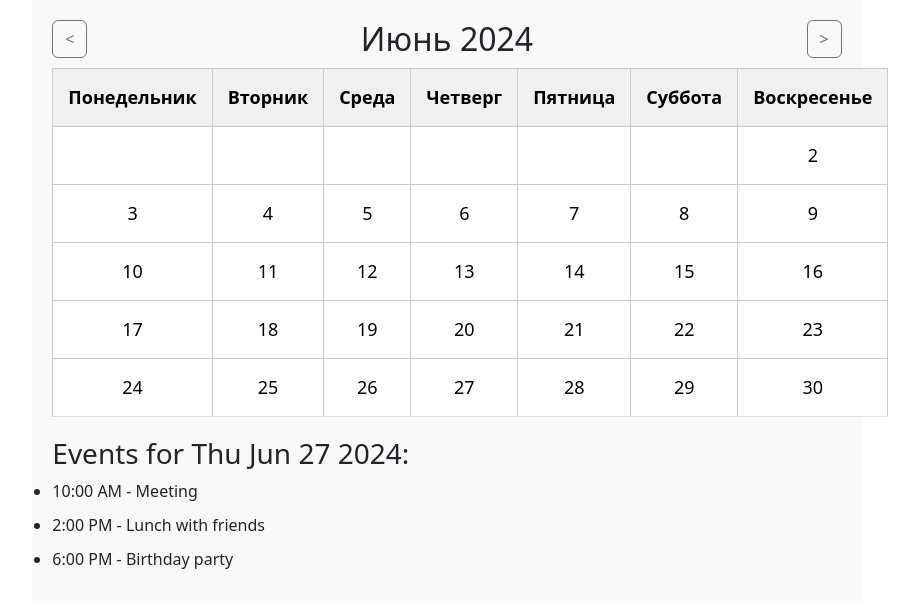
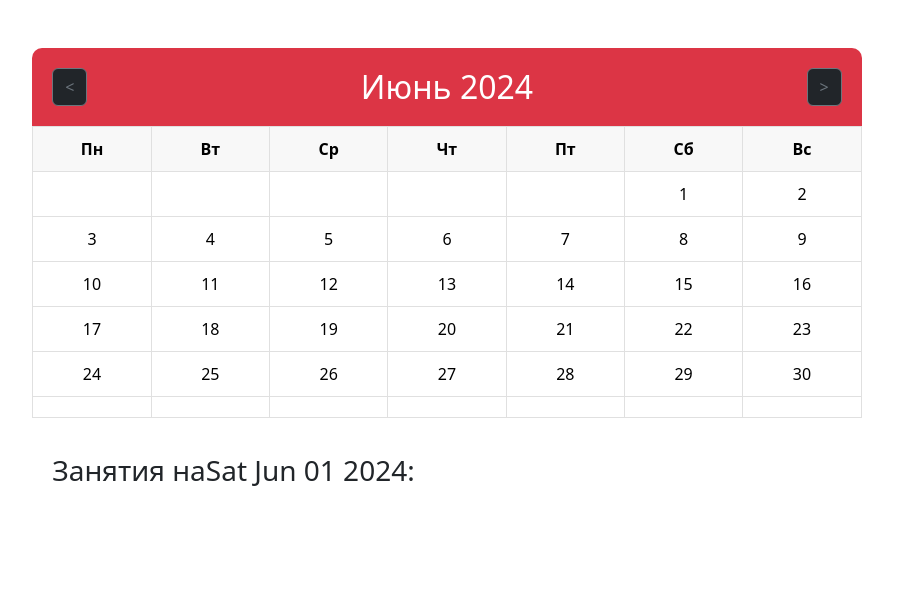
Before and after one commit to veellimir/Django_Journal_Dobrynya, a Django app: page /schedules/ in a window 1280 px wide. Shown: the part 86-694 px from the top of the page, without its empty margins (193-1112 px from the left). Run offline with Django 5.2, Linux system fonts and the light colour scheme; the visitor is signed in with stand-in values (Sample User, id 1); data that the repository does not hold is empty.

Commit message:
create calendar schedules

```diff
--- /dev/null
+++ b/app_schedules/api.py
@@ -0,0 +1,21 @@
+from django.contrib.auth.decorators import login_required
+from django.http import JsonResponse
+
+from .models import Event
+
+
+@login_required
+def get_events(request):
+    events = Event.objects.all()
+    events_list = [
+        {
+            "name": event.name,
+            "title": event.title,
+            "start_time": event.start_time.strftime("%H:%M"),
+            "end_time": event.end_time.strftime("%H:%M"),
+            "description": event.description,
+            "days_of_week": event.days_of_week.split(",")
+        }
+        for event in events
+    ]
+    return JsonResponse(events_list, safe=False)
--- a/app_schedules/templates/app_schedules/schedules.html
+++ b/app_schedules/templates/app_schedules/schedules.html
@@ -4,31 +4,33 @@
 
 
 {% block content %}
-  <div class="container-fluid">
+<main>
+  <div>
+    <div class="container-fluid mt-5">
       <div class="row justify-content-center">
         <div class="col-lg-8">
           <div class="calendar">
-          <div class="calendar-header">
-            <button class="btn btn-outline-secondary" onclick="previousMonth()">&lt;</button>
+            <div class="calendar-header bg-danger">
+              <button class="btn btn-outline-secondary bg-dark previousMonth" >&lt;</button>
               <h2 id="month-year"></h2>
-            <button class="btn btn-outline-secondary" onclick="nextMonth()">&gt;</button>
+              <button class="btn btn-outline-secondary bg-dark nextMonth">&gt;</button>
             </div>
-
             <table class="table table-bordered calendar-table" id="calendar-body">
               <thead class="thead-light">
-              <tr id="weekdays"></tr>
+                <tr id="weekdays" class="weekdays_element"></tr>
               </thead>
-            <tbody id="calendar-dates"></tbody>
+              <tbody id="calendar-dates" class="number_day"></tbody>
             </table>
-
             <div id="events-container" class="event-list">
-            <h3>Events for <span id="event-date"></span>:</h3>
+              <h3>Занятия на<span id="event-date"></span>:</h3>
               <ul id="events-list" class="list-group"></ul>
             </div>
           </div>
         </div>
       </div>
     </div>
+  </div>
+</main>
 
-  <script src="{% static 'mainapp/js/calendar.js' %}"></script>
+  <script type="module" src="{% static 'mainapp/js/calendar.js' %}"></script>
 {% endblock %}
--- a/app_schedules/urls.py
+++ b/app_schedules/urls.py
@@ -1,6 +1,9 @@
 from django.urls import path
 from . import views
+from . import api
 
 urlpatterns = [
     path("schedules/", views.schedules, name="schedules"),
+
+    path('api/events/', api.get_events, name='get_events'),
 ]
--- a/app_schedules/views.py
+++ b/app_schedules/views.py
@@ -1,6 +1,5 @@
 from django.contrib.auth.decorators import login_required
 from django.shortcuts import render
-import json
 
 from .models import Event
 
--- a/mainapp/static/mainapp/css/base.css
+++ b/mainapp/static/mainapp/css/base.css
@@ -32,38 +32,73 @@ a {
 
 
 /* calendar */
-.calendar {
-  padding: 20px;
-  background-color: #f9f9f9;
+.calendar-container {
+  width: 100%;
+  max-width: 1200px;
+  height: 90%;
+  display: flex;
+  flex-direction: column;
+  background: white;
+  border-radius: 10px;
 }
 
 .calendar-header {
   display: flex;
   justify-content: space-between;
   align-items: center;
-  margin-bottom: 10px;
+  padding: 20px;
+  color: white;
+  border-top-left-radius: 10px;
+  border-top-right-radius: 10px;
 }
 
 .calendar-header h2 {margin: 0;}
 
 .calendar-table {
+  flex-grow: 1;
   width: 100%;
+  table-layout: fixed;
   border-collapse: collapse;
 }
 
 .calendar-table th, .calendar-table td {
-  border: 1px solid #ccc;
-  padding: 15px;
   text-align: center;
-  font-size: 18px;
+  vertical-align: middle;
+  padding: 10px 5px;
+  border: 1px solid #e0e0e0;
 }
-.calendar-table th {background-color: #f0f0f0;}
 
-.today {background-color: #ffffcc;}
+.calendar-table th {background: #f8f8f8;}
 
-.event-list {margin-top: 20px;}
+.calendar-table td {
+  cursor: pointer;
+  transition: background-color 0.3s;
+}
+.calendar-table td:hover {background: #e0e0e0;}
 
-.event-list li {
-  margin-bottom: 10px;
-  font-size: 16px;
+.number_day td {min-width: 200px !important;}
+
+.event-list {
+  padding: 20px;
+  overflow-y: auto;
+  max-height: 150px;
 }
+
+.event-list h3 {margin-top: 0;}
+
+.has-event {
+  background-color: rgb(35, 83, 99);
+  color: white;
+  font-weight: bold;
+}
+
+.event-name {
+  font-size: 12px;
+  background: #0d6dfd7f;
+  margin-top: 10px;
+  padding: 5px;
+  border-radius: 10px;
+  /* min-width: 200px !important; */
+}
+
+.event-name:hover {background: #0d6dfdbb;}
--- /dev/null
+++ b/mainapp/static/mainapp/js/api_get.js
@@ -0,0 +1,17 @@
+
+export function fetchEvents() {
+    return fetch("/api/events/")
+      .then((response) => {
+        if (!response.ok) {
+          throw new Error('Network response was not ok');
+        }
+        return response.json();
+      })
+      .then((data) => {
+        let events = data;
+        return events;
+      })
+      .catch((error) => {
+        return;
+    });
+}
--- a/mainapp/static/mainapp/js/calendar.js
+++ b/mainapp/static/mainapp/js/calendar.js
@@ -1,106 +1,126 @@
+import { fetchEvents } from './api_get.js'
+
 let today = new Date(),
     currentMonth = today.getMonth(),
-    currentYear = today.getFullYear(),
-    selectedDate = new Date(today);
+    currentYear = today.getFullYear();
 
-const months = ['Январь','Февраль','Март','Апрель','Май','Июнь','Июль','Август','Сентябрь','Октябрь','Ноябрь','Декабрь'],
-      weekdays = ['Понедельник', 'Вторник', 'Среда', 'Четверг', 'Пятница', 'Суббота', 'Воскресенье'];
+const months = [
+    "Январь",
+    "Февраль",
+    "Март",
+    "Апрель",
+    "Май",
+    "Июнь",
+    "Июль",
+    "Август",
+    "Сентябрь",
+    "Октябрь",
+    "Ноябрь",
+    "Декабрь",
+  ],
+  weekdays = ["Пн", "Вт", "Ср", "Чт", "Пт", "Сб", "Вс"];
 
-function generateCalendar(month, year) {
+function displayEvents(date) {
+    let eventDate = date.toDateString();
+    document.getElementById("event-date").textContent = eventDate;
+
+  fetchEvents()
+    .then((events) => {
+      generateCalendar(currentMonth, currentYear, events);
+    })
+    .catch((error) => {
+      generateCalendar(currentMonth, currentYear, []);
+  });
+}
+
+
+function generateCalendar(month, year, events) {
   let firstDay = new Date(year, month, 1),
       lastDay = new Date(year, month + 1, 0),
       numDays = lastDay.getDate(),
-      startingDay = firstDay.getDay();
+      startingDay = (firstDay.getDay() + 6) % 7;
 
-  document.getElementById('month-year').textContent = months[month] + ' ' + year;
+  document.getElementById("month-year").textContent =
+    months[month] + " " + year;
 
-  let calendarDates = document.getElementById('calendar-dates');
-  calendarDates.innerHTML = '';
+  let calendarDates = document.getElementById("calendar-dates");
+  calendarDates.innerHTML = "";
 
-  let weekdaysRow = document.getElementById('weekdays');
-  weekdaysRow.innerHTML = '';
+  let weekdaysRow = document.getElementById("weekdays");
+  weekdaysRow.innerHTML = "";
 
   for (let weekday of weekdays) {
-    let th = document.createElement('th');
+    let th = document.createElement("th");
     th.textContent = weekday;
     weekdaysRow.appendChild(th);
   }
 
-  let date = 2;
+  let date = 1,
+      currentWeekday = startingDay;
+
   for (let i = 0; i < 6; i++) {
-    let row = document.createElement('tr');
+    let row = document.createElement("tr");
 
     for (let j = 0; j < 7; j++) {
+      let cell = document.createElement("td");
+
       if (i === 0 && j < startingDay) {
-        let cell = document.createElement('td');
-        row.appendChild(cell);
+        cell.textContent = "";
 
       } else if (date > numDays) {
-        break;
+        cell.textContent = "";
 
       } else {
-        let cell = document.createElement('td');
-        cell.textContent = date;
+        let eventDiv = document.createElement("div");
+        eventDiv.textContent = date;
+        cell.appendChild(eventDiv);
 
-        if (date === today.getDate() && year === today.getFullYear() && month === today.getMonth()) {
-          cell.classList.add('today');
+        let currentDayOfWeek = weekdays[currentWeekday];
+        cell.setAttribute("data-weekday", currentDayOfWeek);
+
+        if (events && events.length > 0) {
+          events.forEach((event) => {
+            if (event.days_of_week.includes(currentDayOfWeek.toLowerCase())) {
+              let eventNameDiv = document.createElement("div");
+
+              eventNameDiv.textContent = event.name;
+              eventNameDiv.classList.add("event-name");
+              cell.appendChild(eventNameDiv);
+            }
+          });
         }
-
-        cell.addEventListener('click', function() {
-          selectDate(new Date(year, month, date));
-        });
-        row.appendChild(cell);
         date++;
+        currentWeekday = (currentWeekday + 1) % 7;
       }
+      row.appendChild(cell);
     }
     calendarDates.appendChild(row);
   }
-
-  displayEvents(selectedDate);
 }
 
-function displayEvents(date) {
-  let eventDate = date.toDateString();
-  document.getElementById('event-date').textContent = eventDate;
 
-  let eventsList = document.getElementById('events-list');
-  eventsList.innerHTML = '';
-  let events = [
-    { time: '10:00 AM', title: 'Meeting' },
-    { time: '2:00 PM', title: 'Lunch with friends' },
-    { time: '6:00 PM', title: 'Birthday party' }
-  ];
+const previousMonth = document.querySelector('.previousMonth'),
+      nextMonth = document.querySelector('.nextMonth');
 
-  events.forEach(event => {
-    let li = document.createElement('li');
-    li.textContent = `${event.time} - ${event.title}`;
-    eventsList.appendChild(li);
-  });
-}
-
-function selectDate(date) {
-  selectedDate = date;
-  generateCalendar(selectedDate.getMonth(), selectedDate.getFullYear());
-}
-
-function previousMonth() {
+previousMonth.addEventListener('click', () => {
   currentMonth--;
 
   if (currentMonth < 0) {
-        currentMonth = 11;
-        currentYear--;
+    currentMonth = 11;
+    currentYear--;
   }
-  generateCalendar(currentMonth, currentYear);
-}
+  displayEvents(new Date(currentYear, currentMonth));
+})
 
-function nextMonth() {
+nextMonth.addEventListener('click', () => {
   currentMonth++;
 
   if (currentMonth > 11) {
-        currentMonth = 0;
-        currentYear++;
+    currentMonth = 0;
+    currentYear++;
   }
-  generateCalendar(currentMonth, currentYear);
-}
+  displayEvents(new Date(currentYear, currentMonth));
+})
 
-generateCalendar(currentMonth, currentYear);
+
+displayEvents(new Date(currentYear, currentMonth));
--- a/users/views.py
+++ b/users/views.py
@@ -26,7 +26,6 @@ def user_login(request):
 
         if user is not None and user.is_active:
             login(request, user)
-            messages.success(request, f"Здравствуйте, {user.username}")
 
             if not user.is_superuser:
                 try:
```
Also changed, not shown: app_schedules/admin.py (+7 -1 lines), app_schedules/forms.py (added, +17 -0 lines), app_schedules/models.py (+21 -5 lines), mainapp/templates/mainapp/schedules.html (deleted, +0 -47 lines), app_schedules/migrations/0001_initial.py, mainapp/migrations/0001_initial.py, news/migrations/0001_initial.py, users/migrations/0001_initial.py, 1 other file. Lines whose indentation alone changed are shown as unchanged.
